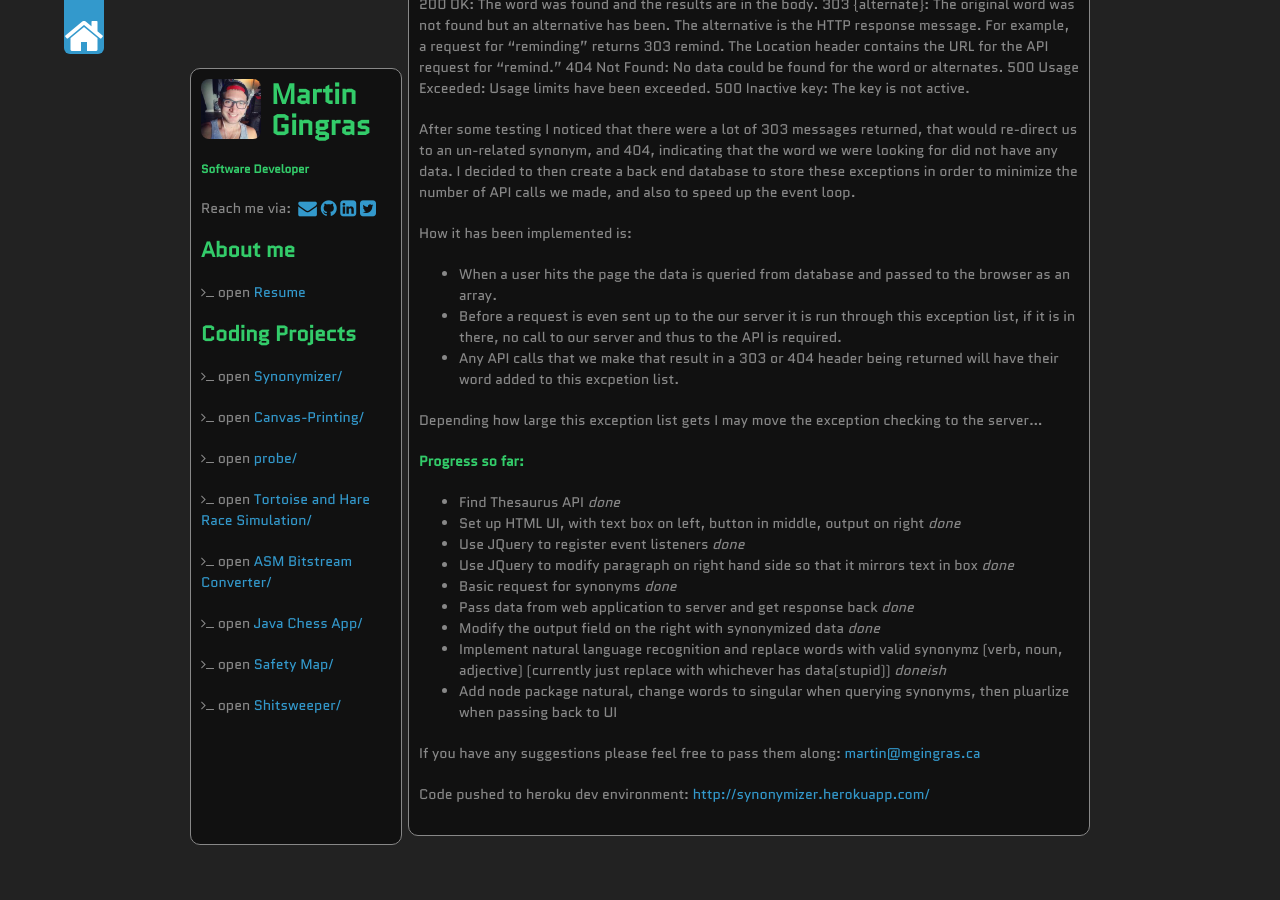
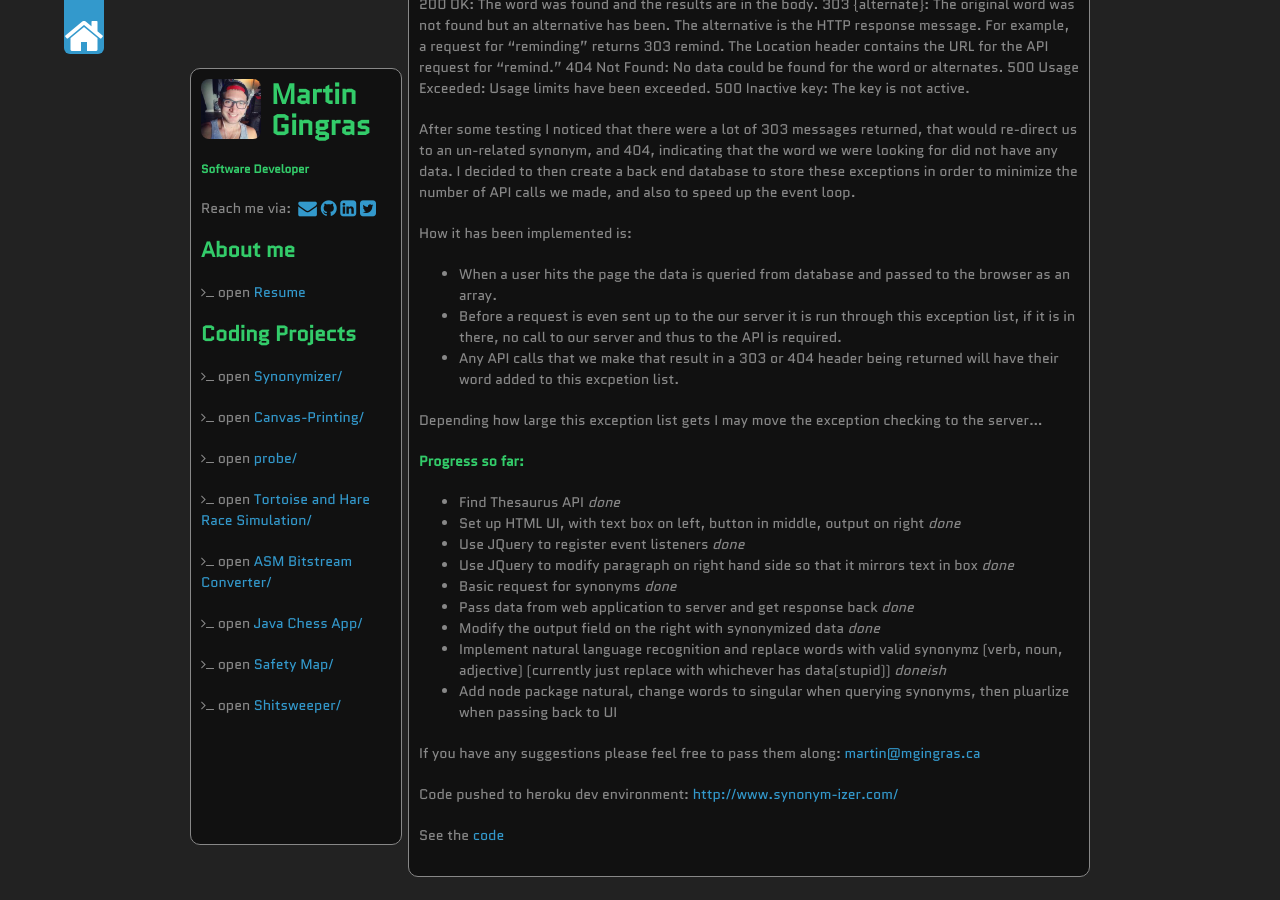
Before and after one commit to mgingras/The-old-mgingras.ca, a Jekyll site: the page built from _posts/2013-05-26-Synonymizer.md, in a window 1280 px wide and 900 px high, scrolled down 1354 px. Built offline with Jekyll 4.4.1, drawn with Linux system fonts in a browser that asks for light colours; some web fonts are replaced; Markdown is read by kramdown in place of the engine named in the settings; before the commit the page ends 2213 px from its top, so only the background shows below that.

Commit message:
changed refs to snyonymizer app

```diff
--- a/_posts/2013-05-26-Synonymizer.md
+++ b/_posts/2013-05-26-Synonymizer.md
@@ -14,7 +14,7 @@ Backend server written in node.js.
 
 I have recently taken a keen interest in web development and am looking to hone my skills in it. I have heard very good things about NodeJS and as such have decided to pursue my interest in it. What particularly appeals to me about node is the simplicity of creating non-blocking code and writing both front and back end in JavaScript.
 
-*Currently in Beta Testing, [check it out](http://synonymizer.herokuapp.com/)*
+*Currently in Beta Testing, [check it out](http://www.synonym-izer/)*
 ![In Beta Testing](/img/beta.png "In Beta Testing")
 
 <!-- abridge -->
@@ -79,6 +79,6 @@ Depending how large this exception list gets I may move the exception checking t
 
 
 
-Code pushed to heroku dev environment: [http://synonymizer.herokuapp.com/](http://synonymizer.herokuapp.com/)
+Code pushed to heroku dev environment: [http://www.synonym-izer.com/](http://www.synonym-izer.com/)
 
-<!-- See the [code](https://github.com/mgingras/synonymizer) *currently private* -->
+See the [code](https://github.com/mgingras/synonymizer)
```
